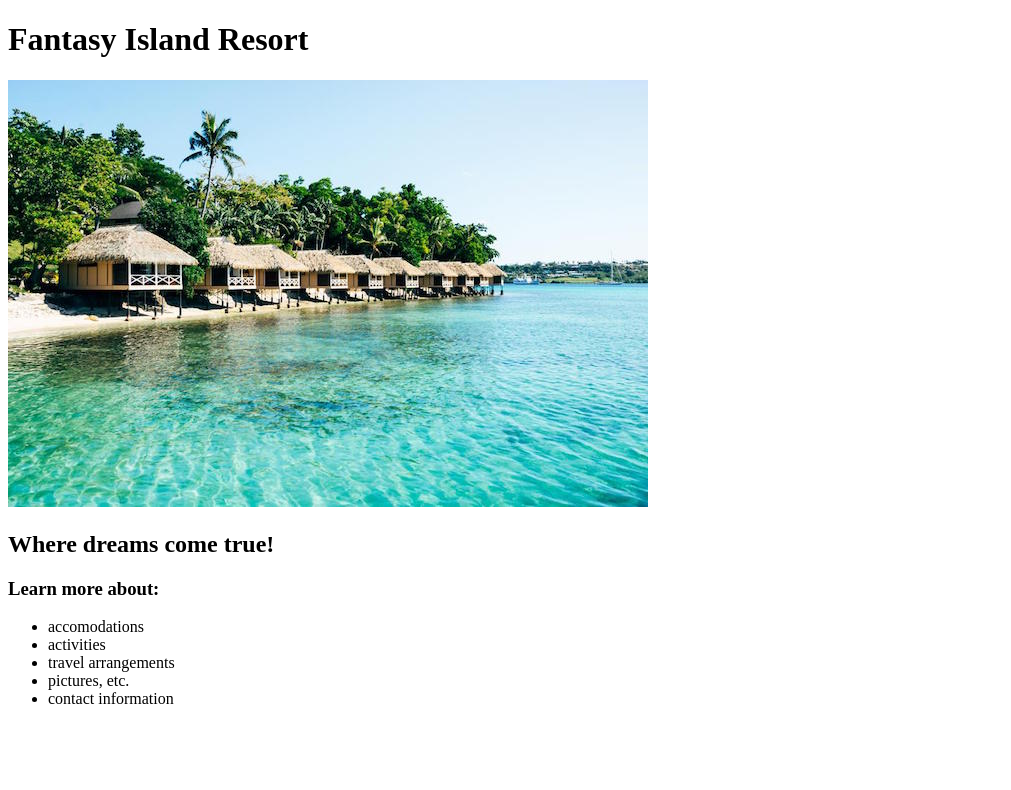
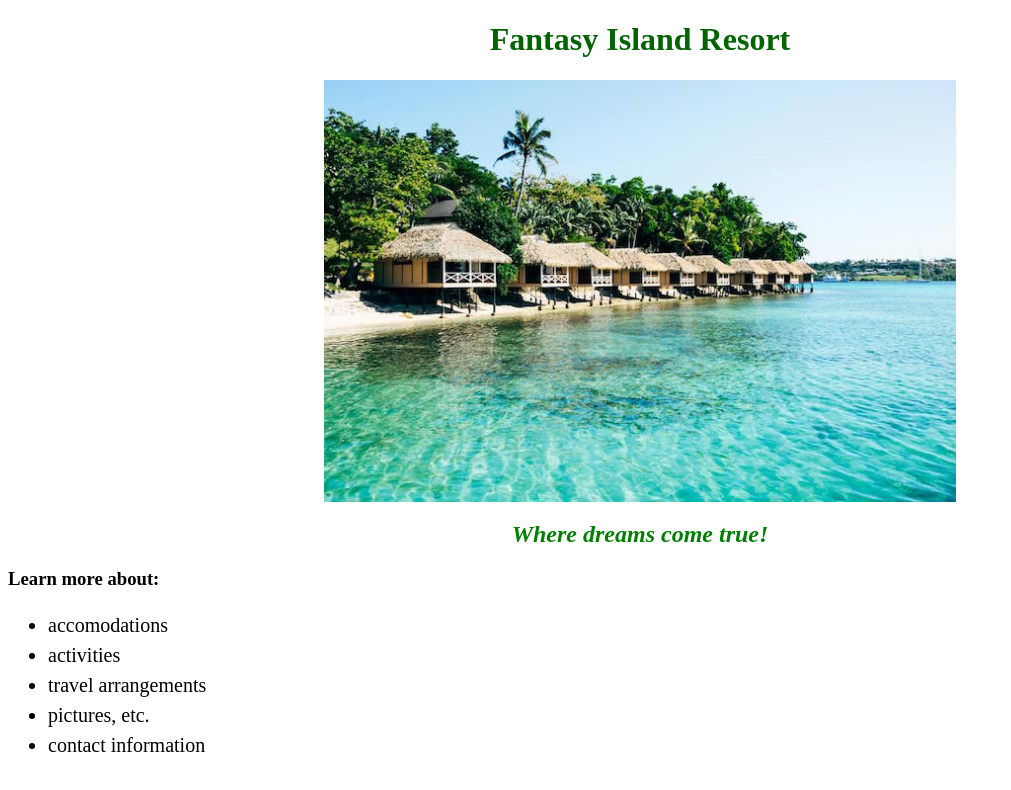
Before and after one commit to Sara-Hamilton/resort-website, a plain HTML site: page index.html in a window 1280 px wide. Shown: the whole page, without its empty margins (0-1011 px from the left). Drawn offline with Linux system fonts and the light colour scheme.

Commit message:
add initial css styling tomaster branch

```diff
--- a/css/styles.css
+++ b/css/styles.css
@@ -0,0 +1,21 @@
+h1 {
+  color: darkgreen;
+  text-align: center;
+}
+
+h2 {
+  color: green;
+  font-style: oblique;
+  text-align: center;
+}
+
+ul {
+  font-size: 20px;
+  line-height: 30px;
+}
+
+img {
+  display: block;
+  margin: auto;
+  width: 50%;
+}
--- a/index.html
+++ b/index.html
@@ -1,6 +1,7 @@
 <!DOCTYPE html>
 <html>
   <head>
+    <link href="css/styles.css" rel="stylesheet" type="text/css">
     <title>Resort Website</title>
   </head>
   <body>
```
